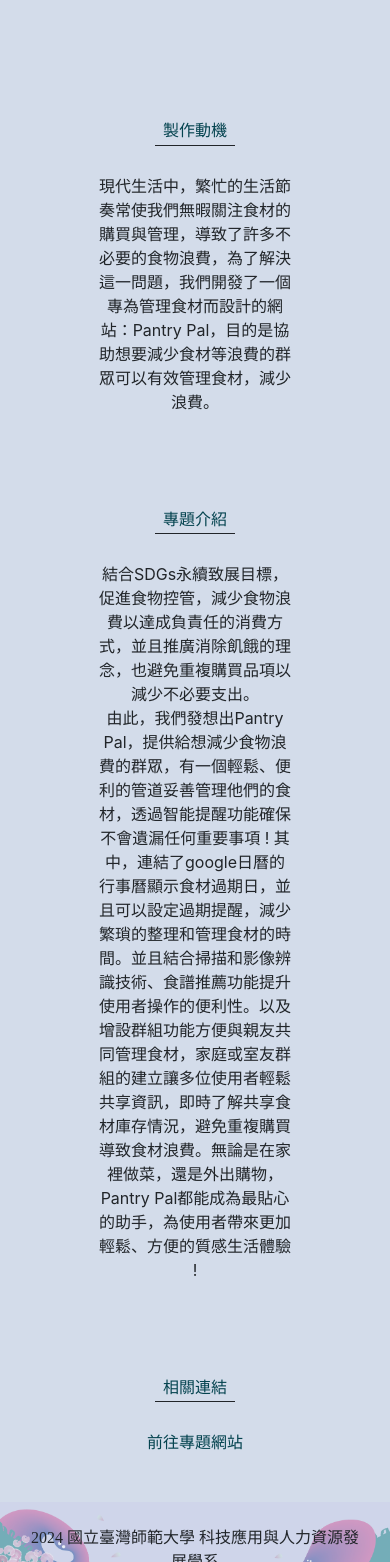
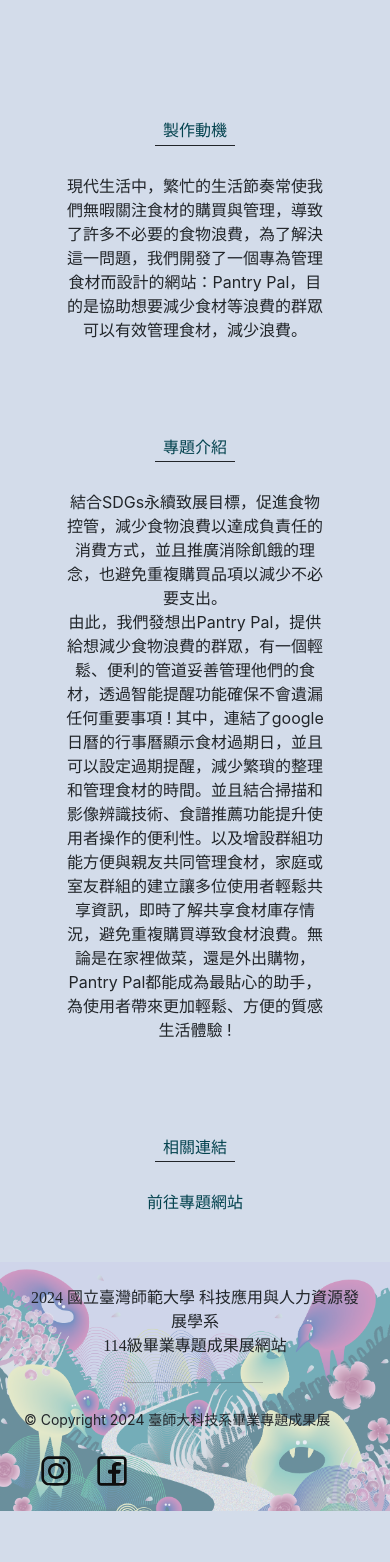
Before and after one commit to TAHRD114/frontend, a React (Vite) app: page /projects/2 in a window 390 px wide. Shown: the part 806-2368 px from the top of the page. After the commit the page ends 2317 px from the top, so only its background shows below. Built offline with nearby package versions, Linux system fonts and the light colour scheme; the HTML template or start-up script is replaced by a standard one; a web font is replaced by a local one.

Commit message:
style: 💄 mobile project page

```diff
--- a/src/pages/projects/ProjectPage.jsx
+++ b/src/pages/projects/ProjectPage.jsx
@@ -111,7 +111,7 @@
         </div>
       </section>
       <section id="motive" ref={motiveRef} className="pt-24">
-        <div className="w-1/2 mx-auto text-center">
+        <div className="w-2/3 md:w-1/2 mx-auto text-center">
           <div className="flex flex-col justify-center items-center mb-4">
             <h3 className="text-nav-blue ">製作動機</h3>
             <AnimatedHR id="hr-motive" className="my-1 w-20" />
@@ -120,7 +120,7 @@
         </div>
       </section>
       <section id="intro" ref={introRef} className="pt-24">
-        <div className="w-1/2 mx-auto text-center">
+        <div className="w-2/3 md:w-1/2 mx-auto text-center">
           <div className="flex flex-col justify-center items-center mb-4">
             <h3 className="text-nav-blue ">專題介紹</h3>
             <AnimatedHR id="hr-intro" className="my-1 w-20" />
@@ -131,7 +131,7 @@
         </div>
       </section>
       <section id="record" ref={recordRef} className="pt-24 pb-12">
-        <div className="w-1/2 mx-auto text-center">
+        <div className="w-2/3 md:w-1/2 mx-auto text-center">
           <div className="flex flex-col justify-center items-center mb-4">
             <h3 className="text-nav-blue ">相關連結</h3>
             <AnimatedHR id="hr-record" className="my-1 w-20" />
```
